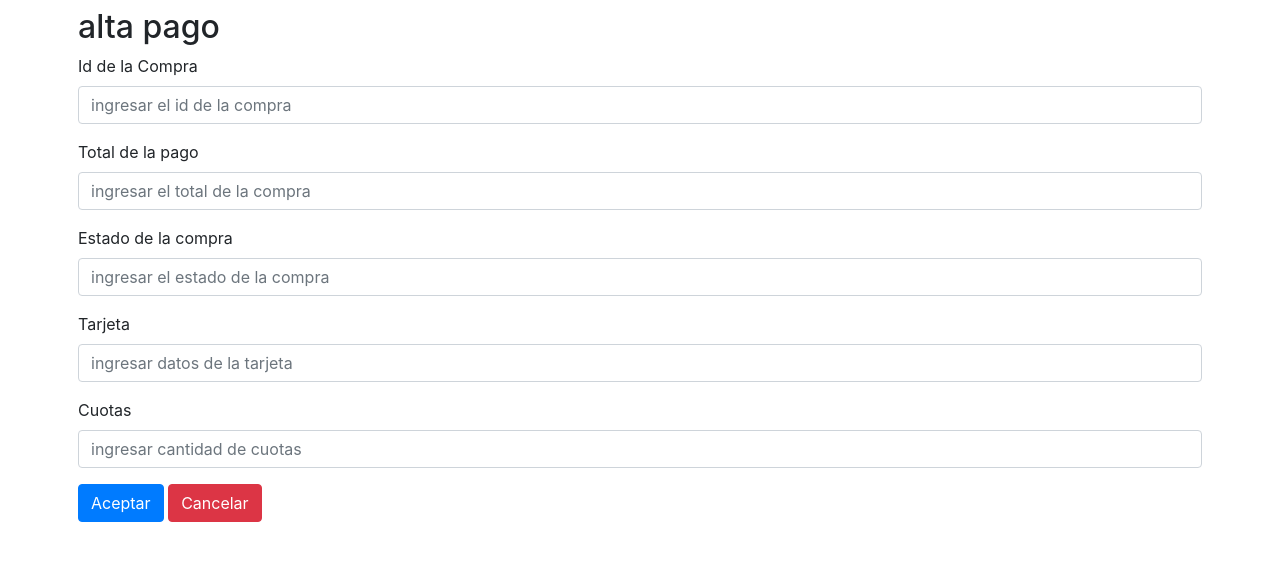
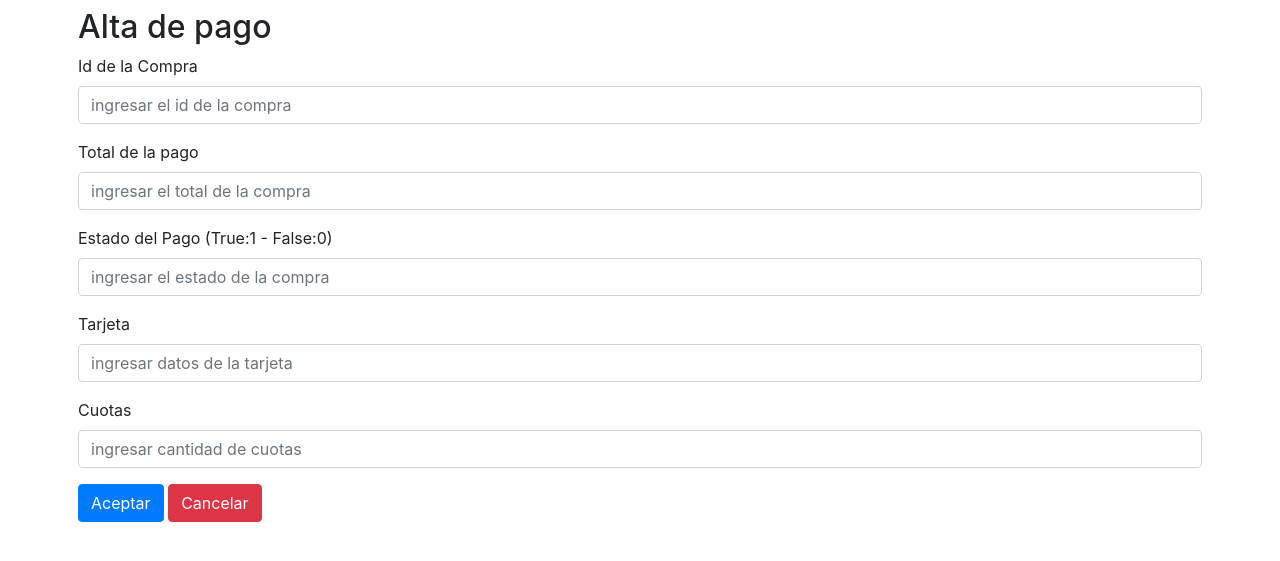
Before and after one commit to mauribesson/AppTaller2019, a Flask app: page /altaPago in a window 1280 px wide. Shown: the part 56-617 px from the top of the page. Run offline with Flask 2, Linux system fonts and the light colour scheme; some libraries are stand-ins or nearby versions.

Commit message:
Pago  --> ABMC

```diff
--- a/App/app.py
+++ b/App/app.py
@@ -9,6 +9,7 @@ from modelos.ejemplar import Ejemplar
 from modelos.combo import Combo
 from modelos.carrito import Carrito
 from modelos.compra import Compra
+from modelos.pago import Pago
 
 db = Database()
 
@@ -718,10 +719,15 @@ def guardarPago():
         estado = request.form['estado']
         tarjeta = request.form['tarjeta']
         cuotas = request.form['cuotas']
-        data = db.queryInsert('''
-            INSERT INTO "pago" ("idCompra", "total", "estado", "tarjeta", "cuotas")
-            values ('{}', '{}', '{}', '{}', '{}');
-            '''.format(idCompra, total, estado, tarjeta, cuotas))
+
+        pago = Pago()
+        pago.set_id_compra(idCompra)
+        pago.set_total(total)
+        pago.set_estado(estado)
+        pago.set_tarjeta(tarjeta)
+        pago.set_cuotas(cuotas)
+
+        data = pago.alta_pago()
     return render_template('index.html')
 
 @app.route('/bajaPago')
@@ -731,11 +737,12 @@ def bajaPago():
 @app.route('/eliminarPago', methods=["POST"])
 def eliminarPago():
     if request.method == 'POST':
-        id = request.form['id']
-        data = db.queryInsert('''
-               DELETE FROM "pago" WHERE "id" = '{}';
-            '''.format(id))
+        idPago = request.form['id']
 
+        pago = Pago()
+        pago.set_id(idPago)
+
+        data = pago.baja_pago()
     return render_template('pago/pagoEliminado.html', data=data)
 
 @app.route('/modificarPago')
@@ -745,24 +752,22 @@ def modificarPago():
 @app.route('/editarPago', methods=["POST"])
 def editarPago():
     if request.method == 'POST':
-        id = request.form['id']
+        idPago = request.form['id']
         nuevoTotal = request.form['nuevoTotal']
         nuevoEstado = request.form['nuevoEstado']
         nuevaTarjeta = request.form['nuevaTarjeta']
         nuevoCuotas = request.form['nuevoCuotas']
-        data = db.queryInsert('''
-               UPDATE "pago"
-	                SET "total" = {}, "estado" = '{}', "tarjeta" = '{}', "cuotas" = {}
-	                WHERE "id" = '{}';
-            '''.format(nuevoTotal, nuevoEstado, nuevaTarjeta, nuevoCuotas, id))
 
+        pago = Pago()
+        pago.set_id(idPago)
+
+        data = pago.modificar_pago(nuevoTotal, nuevoEstado, nuevaTarjeta, nuevoCuotas)
     return render_template('pago/pagoModificado.html', data=data)
 
 @app.route('/mostrarPago')
 def mostrarPago():
-    data = db.querySelect('''
-                SELECT * FROM "pago";
-            ''')
+    pago = Pago()
+    data = pago.consultar_pago()
     return render_template('pago/mostrarPago.html', data=data)
 
 
--- a/App/templates/pago/altaPago.html
+++ b/App/templates/pago/altaPago.html
@@ -5,7 +5,7 @@
 <body>
     {% include 'navbars/navbar.html' %}
     <div class="container p-2">
-        <h2>alta pago</h2>
+        <h2>Alta de pago</h2>
         <form action="guardarPago" method="POST">
             <div class="form-group">
                 <label for="id">Id de la Compra</label>
@@ -16,7 +16,7 @@
                 <input type="number" class="form-control" name="total" id="total" placeholder="ingresar el total de la compra">
             </div>
             <div class="form-group">
-                <label for="estado">Estado de la compra</label>
+                <label for="estado">Estado del Pago (True:1 - False:0)</label>
                 <input type="number" class="form-control" name="estado" id="estado" placeholder="ingresar el estado de la compra">
             </div>
             <div class="form-group">
@@ -28,7 +28,7 @@
                 <input type="number" class="form-control" name="cuotas" id="cuotas" placeholder="ingresar cantidad de cuotas">
             </div>
             <button type="submit" class="btn btn-primary">Aceptar</button>
-			<a class="btn btn-danger" href="/" role="button">Cancelar</a>
+            <a class="btn btn-danger" href="/" role="button">Cancelar</a>
         </form>
 
 
```
Also changed, not shown: App/modelos/pago.py (+47 -5 lines).
